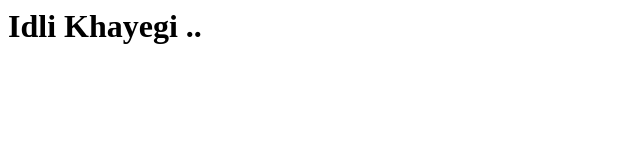
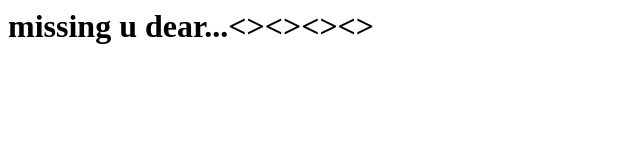
Before and after one commit to aj-233404/docker2, a plain HTML site: page index.html in a window 1280 px wide. Shown: the whole page, without its empty margins (0-640 px from the left). Drawn offline with Linux system fonts and the light colour scheme.

Commit message:
4 commit

```diff
--- a/index.html
+++ b/index.html
@@ -1 +1 @@
-<h1> Idli Khayegi .. </h1>
+<h1> missing u dear...<><><><> </h1>
```
